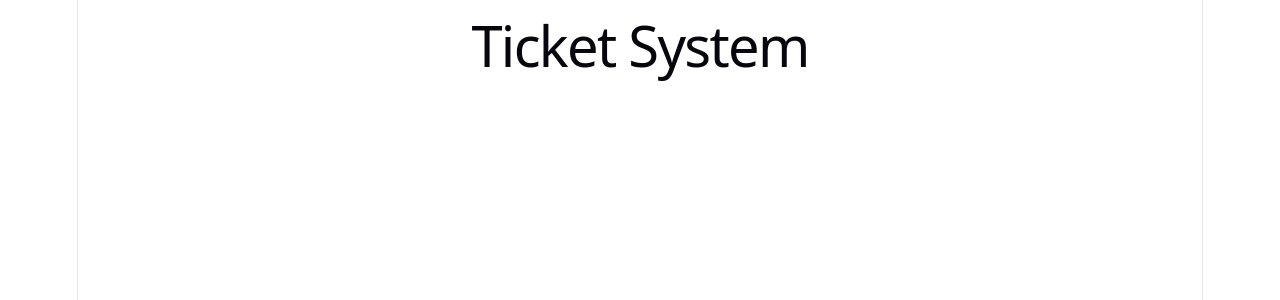
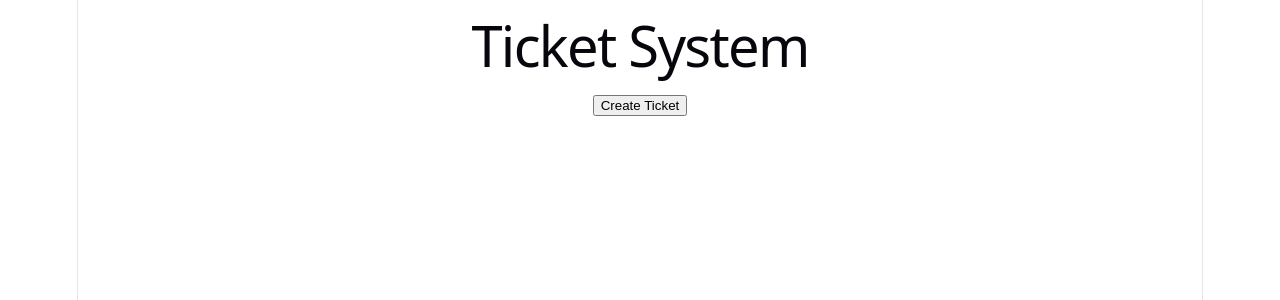
Before and after one commit to C-Sharp-Yassine/ticket-system, a Vue app in the folder frontend/: page / in a window 1280 px wide. Shown: the top 300 px of the page. Built offline with nearby package versions, Linux system fonts and the light colour scheme.

Commit message:
feat: add Create Ticket button

```diff
--- a/frontend/src/App.vue
+++ b/frontend/src/App.vue
@@ -1,5 +1,7 @@
 <template>
   <main>
     <h1>Ticket System</h1>
+
+    <button>Create Ticket</button>
   </main>
 </template>
```
